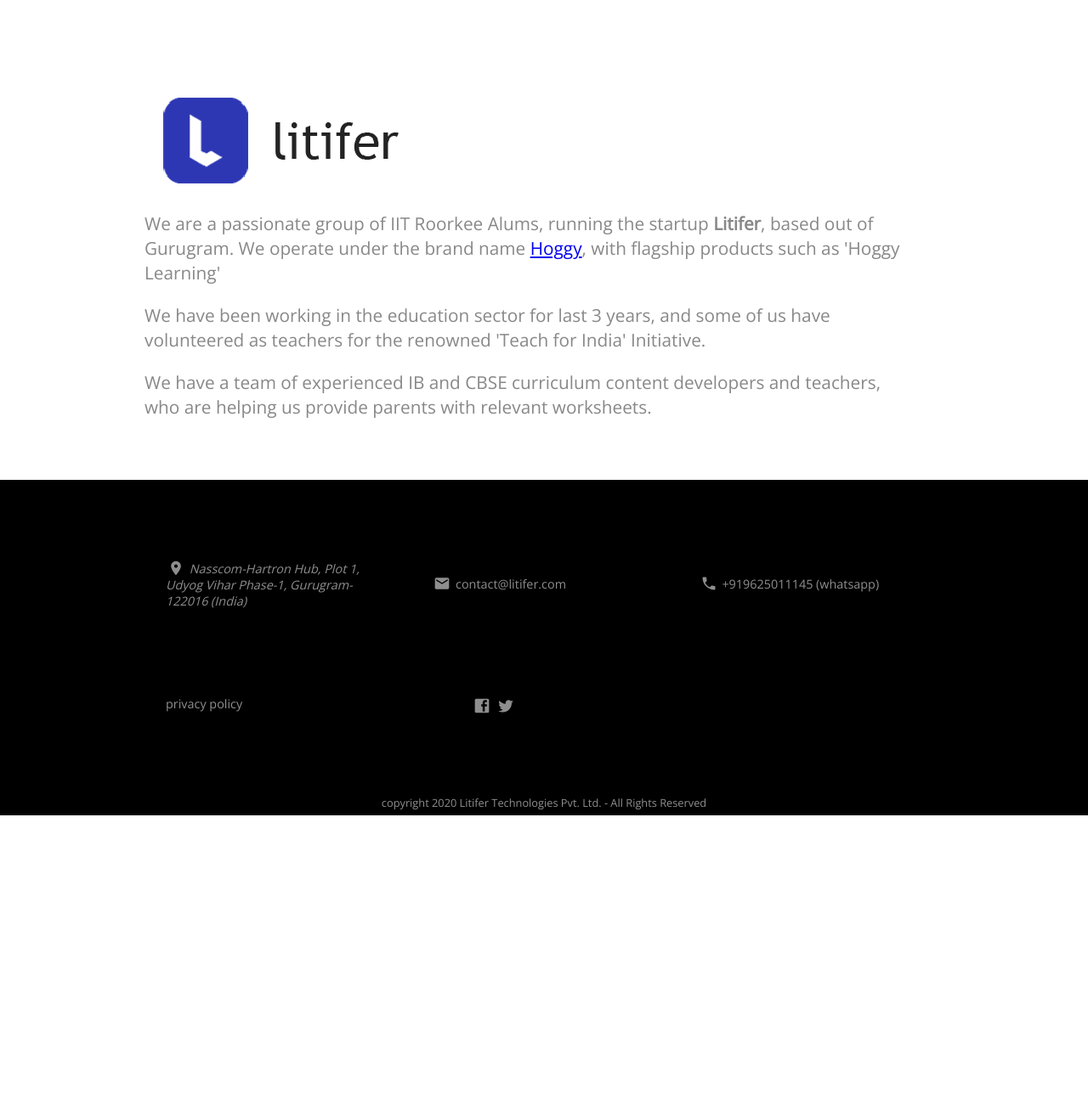
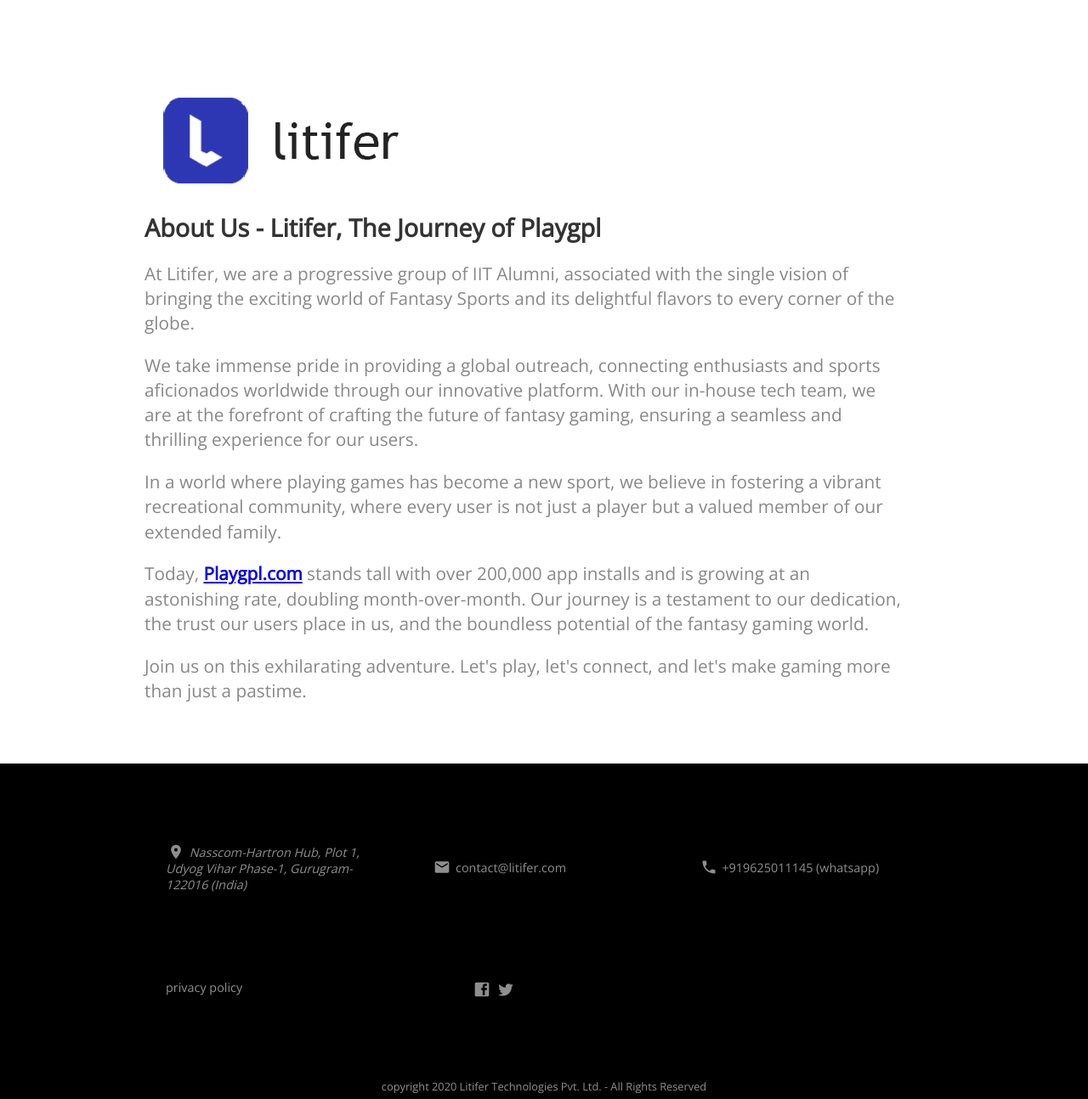
Before and after one commit to myhoggy/litiferweb, a Jekyll site: the page built from index.html, in a window 1280 px wide. Shown: the whole page at 85% size. Built offline with Jekyll 4.4.1, drawn with Linux system fonts in a browser that asks for light colours; nearby versions of some CDN libraries; before the commit the page ends 960 px from its top, so only the background shows below that.

Commit message:
Update index.html

```diff
--- a/index.html
+++ b/index.html
@@ -9,21 +9,27 @@
 		</div>
 	</div>
 	<div class="container">
-		<div class="column">
-			<div>
-				<!-- <h3 class="editable">About Litifer</h3> -->
-				<p class="editable">We are a passionate group of IIT Roorkee Alums, running the startup <strong>Litifer</strong>, based out of Gurugram.
-				We operate under the brand name <a href="https://hoggy.co">Hoggy</a>, with flagship products such as 'Hoggy Learning' </p>
-				<p class="editable">We have been working in the education sector for last 3 years, and some of us have volunteered as teachers for the renowned 'Teach for India' Initiative. </p>
-				<p class="editable"> We have a team of experienced IB and CBSE curriculum content developers and teachers, who are helping us provide parents with relevant worksheets.</p>
-				<p class="editable"></p>
-				<p class="editable"></p>
-			</div>
-		</div>
-		<!-- <div class="column">
-			<img src="{{ site.baseurl }}/images/hoggy.jpeg" alt="Hoggy">
-		</div> -->
+	    <div class="column">
+	        <div>
+	            <h3 class="editable">About Us - Litifer, The Journey of Playgpl</h3>
+	            <p class="editable">At Litifer, we are a progressive group of IIT Alumni, associated with the single vision of bringing the exciting world of
+	                Fantasy Sports and its delightful flavors to every corner of the globe.</p>
+	            <p class="editable">
+	                We take immense pride in providing a global outreach, connecting enthusiasts and sports aficionados
+	                worldwide through our innovative platform. With our in-house tech team, we are at the forefront of crafting the future of fantasy gaming,
+	                ensuring a seamless and thrilling experience for our users.
+	            </p>
+	            <p class="editable"> In a world where playing games has become a new sport, we believe in fostering a vibrant recreational community,
+	                where every user is not just a player but a valued member of our extended family.
+	                </p>
+	            <p class="editable">Today, <strong><a href="https://Playgpl.com">Playgpl.com</a> </strong>stands tall with over 200,000 app installs and is growing at an astonishing rate, doubling month-over-month. Our journey is a testament to our dedication, the trust our users place in us, and the boundless potential of the fantasy gaming world.
+
+	                </p>
+	            <p class="editable">Join us on this exhilarating adventure. Let's play, let's connect, and let's make gaming more than just a pastime.</p>
+	        </div>
+	    </div>
 	</div>
+
 </header>
 <!--
 <div class="container">
```
